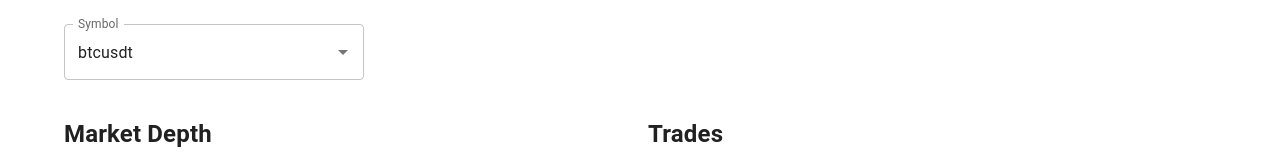
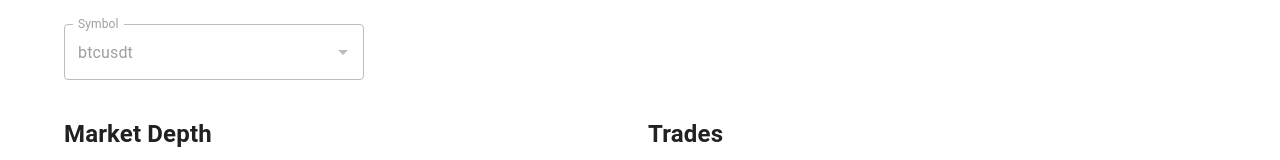
Before and after one commit to ngseke/inbase, a React (Create React App) app: page / in a window 1280 px wide. Shown: the top 160 px of the page. Built offline with nearby package versions, Linux system fonts and the light colour scheme; no server answers.

Commit message:
feat: disable autocomplete until symbol fetched

```diff
--- a/src/components/SymbolAutocomplete.tsx
+++ b/src/components/SymbolAutocomplete.tsx
@@ -25,6 +25,7 @@ export default function SymbolAutocomplete ({ value, onChange }: SymbolAutocompl
       onChange={(_, value) => {
         if (value) onChange(value)
       }}
+      disabled={!symbols}
     />
   )
 }
```
